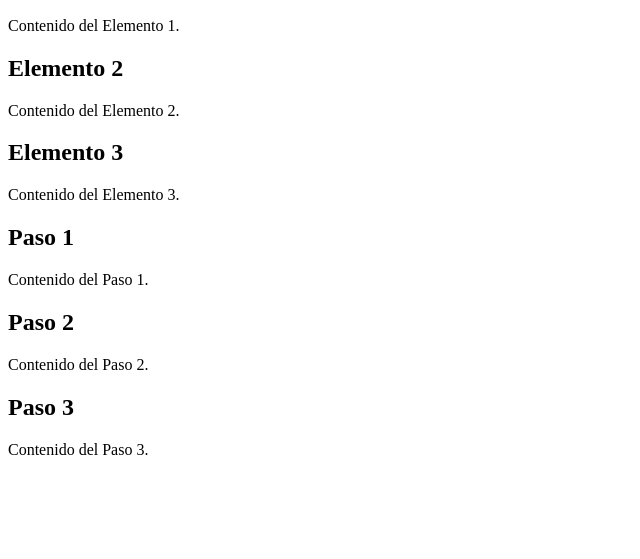
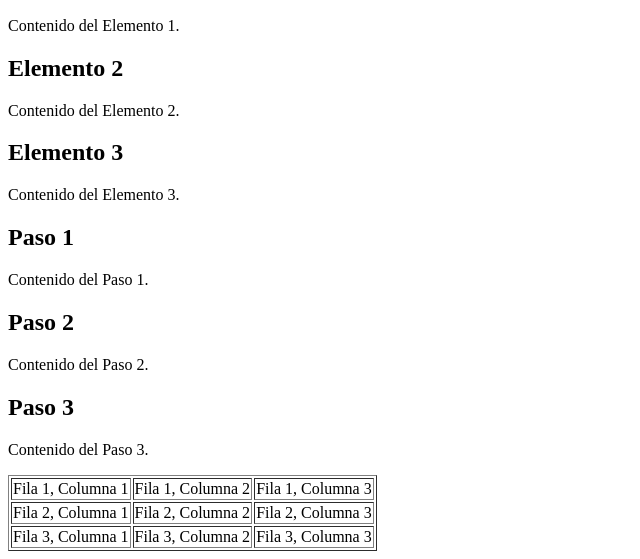
Before and after one commit to Alejandro-cj/html-2020, a plain HTML site: page index.html in a window 1280 px wide. Shown: the part 608-1167 px from the top of the page, without its empty margins (0-640 px from the left). Before the commit the page ends 1083 px from the top, so only its background shows below. Drawn offline with Linux system fonts and the light colour scheme.

Commit message:
table:   index.html

```diff
--- a/index.html
+++ b/index.html
@@ -54,5 +54,22 @@
     <h2 id="paso3">Paso 3</h2>
     <p>Contenido del Paso 3.</p>
 
+    <table border="1">
+        <tr>
+            <td>Fila 1, Columna 1</td>
+            <td>Fila 1, Columna 2</td>
+            <td>Fila 1, Columna 3</td>
+        </tr>
+        <tr>
+            <td>Fila 2, Columna 1</td>
+            <td>Fila 2, Columna 2</td>
+            <td>Fila 2, Columna 3</td>
+        </tr>
+        <tr>
+            <td>Fila 3, Columna 1</td>
+            <td>Fila 3, Columna 2</td>
+            <td>Fila 3, Columna 3</td>
+        </tr>
+    </table>
 </body>
 </html>
```
